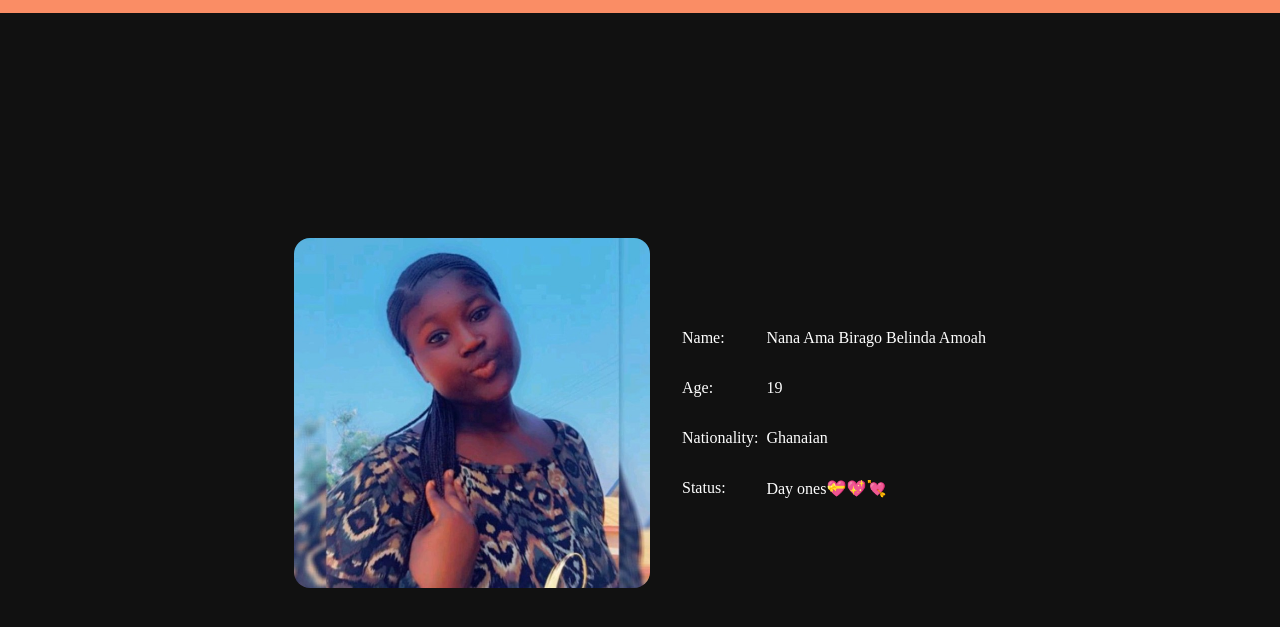
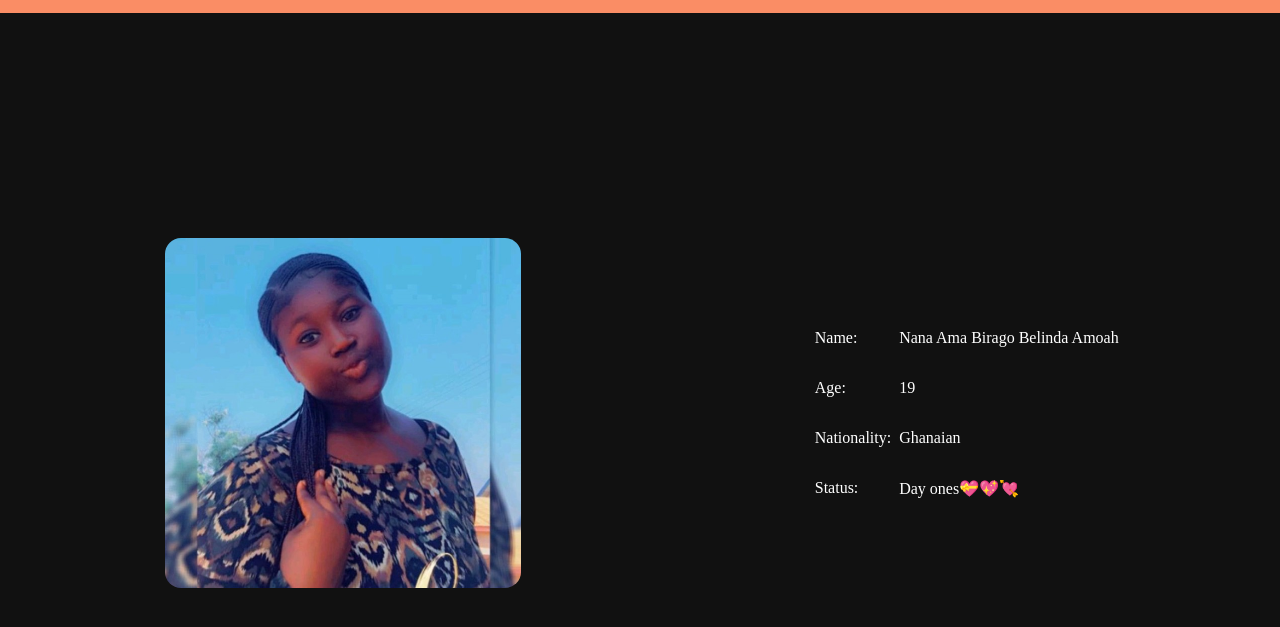
Before and after one commit to H-erbie/Test, a plain HTML site: page index.html in a window 1280 px wide. Shown: the part 51-678 px from the top of the page. Drawn offline with Linux system fonts and the light colour scheme.

Commit message:
reset img

```diff
--- a/style.css
+++ b/style.css
@@ -7,7 +7,6 @@
 body{
     width: 100vw;
     height: max-content;
-
     transition: 0.5s ease;
 
 }
@@ -83,13 +82,12 @@ body{
     justify-content: center;
 }
 .app-body{
-    width: max-content;
+    width: 95%;
     height: 100vh;
     display: flex;
     justify-content: center;
     align-items: center;
     gap: 2rem;
-    padding: 2rem;
 
 }
 .user-img img{
@@ -131,7 +129,7 @@ body{
     border-radius: 1rem;
 }
 .about{
-    width: max-content;
+    width: 86%;
     display: flex;
     gap: 0.5rem;
     height: max-content;
```
Also changed, not shown: IMG_20230125_144106_681 (2).jpg (deleted).
